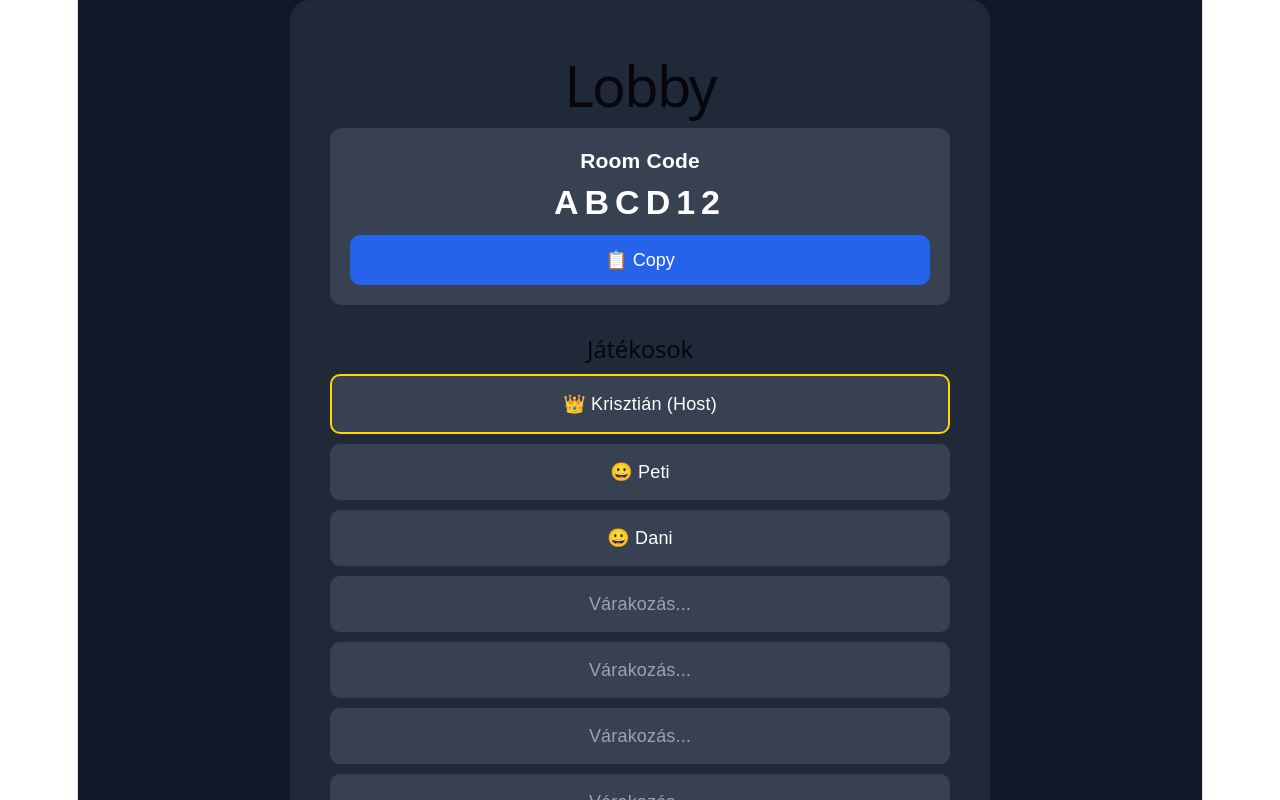
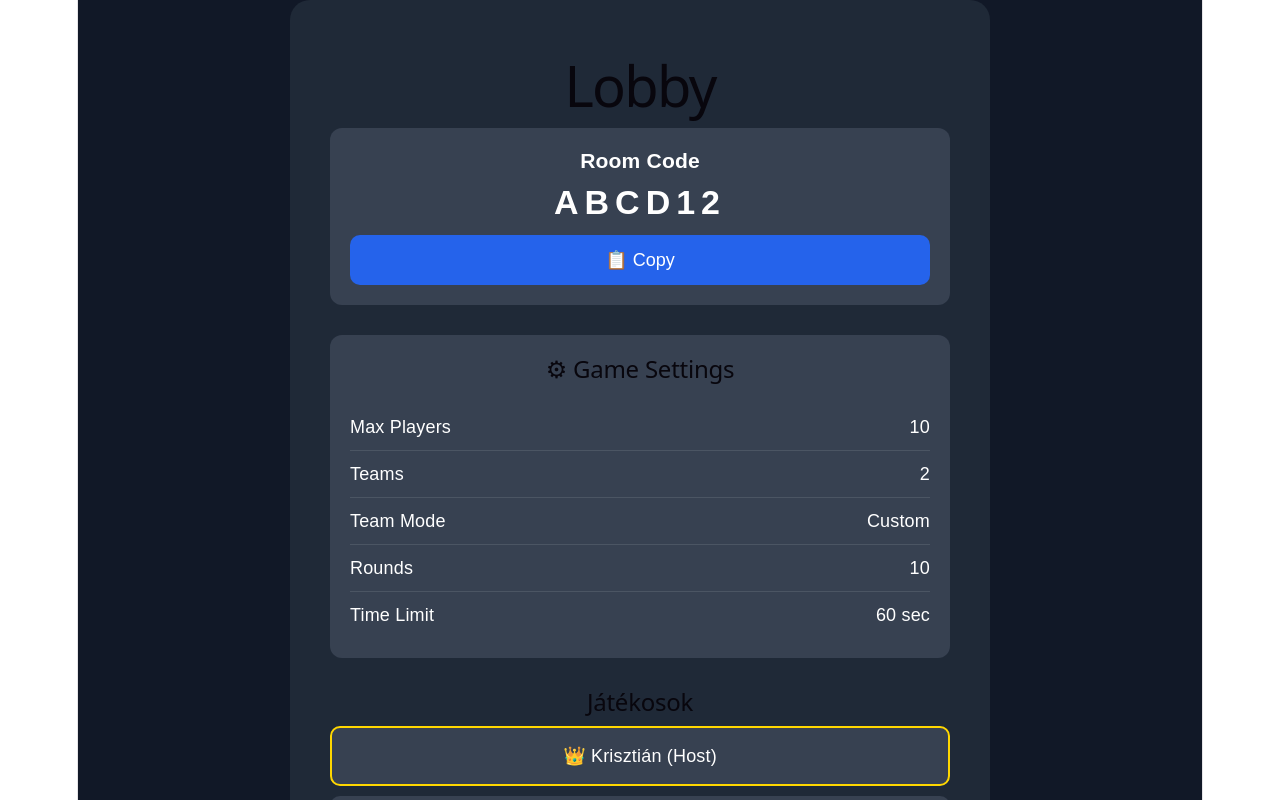
Before and after one commit to gajdoczi/spot-the-difference, a React (Vite) app in the folder client/: page /lobby in a window 1280 px wide. Shown: the top 800 px of the page. Built offline with nearby package versions, Linux system fonts and the light colour scheme.

Commit message:
Sprint 1 completed>

```diff
--- /dev/null
+++ b/client/src/components/GameSettings/GameSettings.css
@@ -0,0 +1,21 @@
+.settings-card{
+    background:#374151;
+    border-radius:12px;
+    padding:20px;
+    margin-bottom:30px;
+}
+
+.settings-card h2{
+    margin-bottom:20px;
+}
+
+.setting{
+    display:flex;
+    justify-content:space-between;
+    padding:10px 0;
+    border-bottom:1px solid #4b5563;
+}
+
+.setting:last-child{
+    border-bottom:none;
+}
--- /dev/null
+++ b/client/src/components/GameSettings/GameSettings.tsx
@@ -0,0 +1,52 @@
+import "./GameSettings.css";
+
+type GameSettingsProps = {
+  maxPlayers: number;
+  teams: number;
+  teamMode: string;
+  rounds: number;
+  timeLimit: number;
+};
+
+function GameSettings({
+  maxPlayers,
+  teams,
+  teamMode,
+  rounds,
+  timeLimit,
+}: GameSettingsProps) {
+  return (
+    <div className="settings-card">
+
+      <h2>⚙ Game Settings</h2>
+
+      <div className="setting">
+        <span>Max Players</span>
+        <span>{maxPlayers}</span>
+      </div>
+
+      <div className="setting">
+        <span>Teams</span>
+        <span>{teams}</span>
+      </div>
+
+      <div className="setting">
+        <span>Team Mode</span>
+        <span>{teamMode}</span>
+      </div>
+
+      <div className="setting">
+        <span>Rounds</span>
+        <span>{rounds}</span>
+      </div>
+
+      <div className="setting">
+        <span>Time Limit</span>
+        <span>{timeLimit} sec</span>
+      </div>
+
+    </div>
+  );
+}
+
+export default GameSettings;
--- a/client/src/pages/Lobby.tsx
+++ b/client/src/pages/Lobby.tsx
@@ -1,6 +1,7 @@
 import "./Lobby.css";
 import RoomCode from "../components/RoomCode/RoomCode";
 import PlayerCard from "../components/PlayerCard/PlayerCard";
+import GameSettings from "../components/GameSettings/GameSettings";
 
 function Lobby() {
   const players = [
@@ -15,6 +16,14 @@ function Lobby() {
         <h1>Lobby</h1>
 
         <RoomCode code="ABCD12" />
+
+        <GameSettings
+    maxPlayers={10}
+    teams={2}
+    teamMode="Custom"
+    rounds={10}
+    timeLimit={60}
+/>
 
         <div className="players">
           <h2>Játékosok</h2>
```
